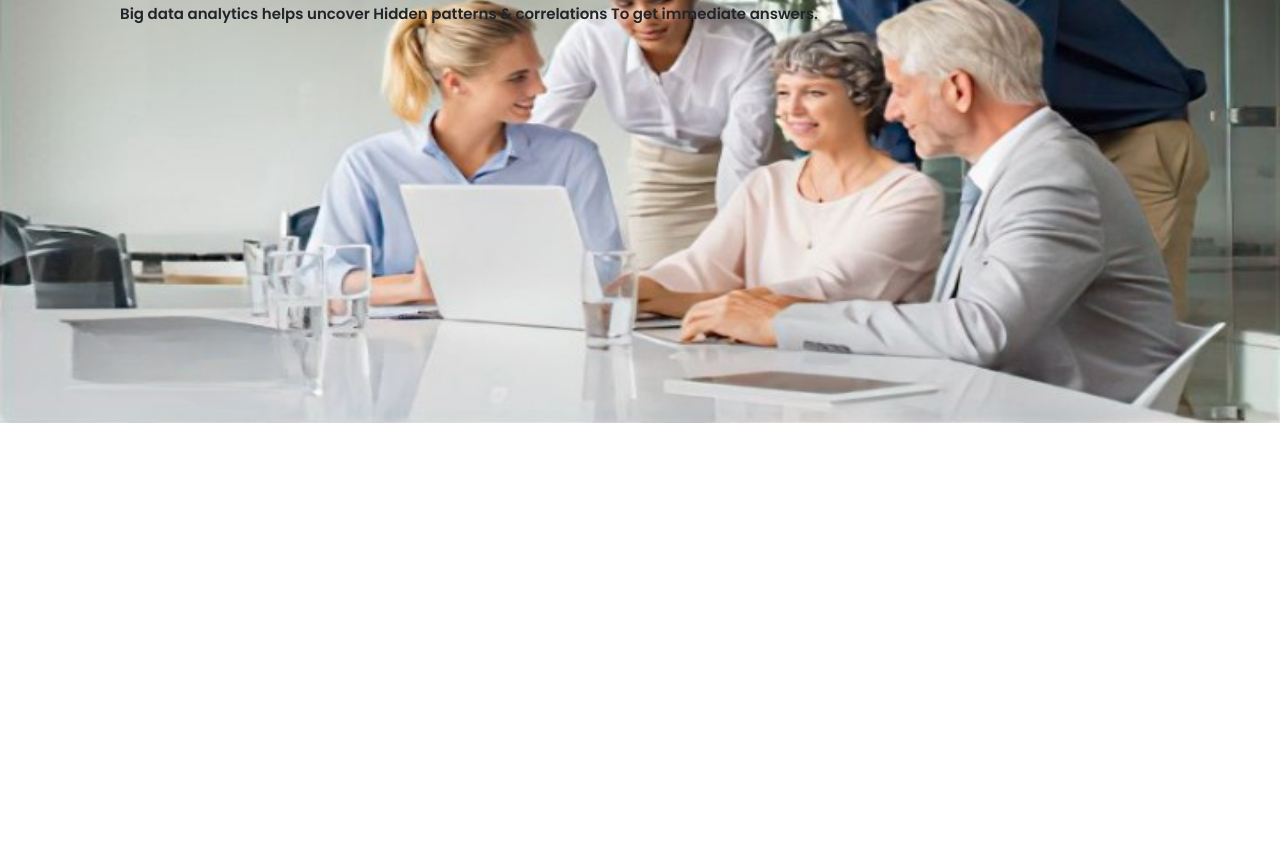
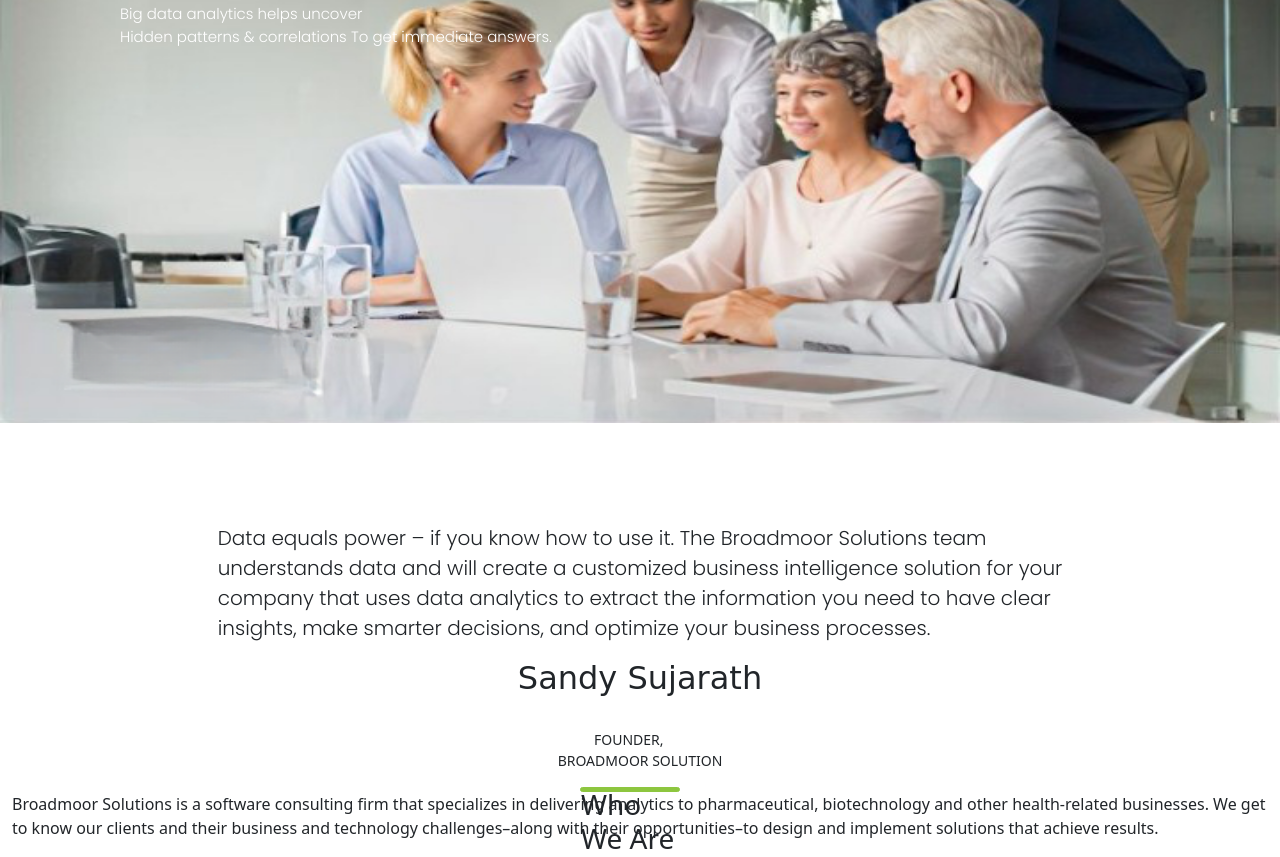
Before and after one commit to Peush-Kumar/Broadmoorsolution, a plain HTML site: page Index.html in a window 1280 px wide. Shown: the part 359-1216 px from the top of the page. Before the commit the page ends 800 px from the top, so only its background shows below. Drawn offline with nearby package versions, Linux system fonts and the light colour scheme; a web font is replaced by a local one.

Commit message:
updated at evening time

```diff
--- a/CSS/Index.css
+++ b/CSS/Index.css
@@ -17,17 +17,20 @@
     font-weight: 600;
     margin-right: 50px;
 }
-#People{
+#Main-Contact-Section{
+    padding: 00px;
+}
+#Section-1{
     width: 100%;
     height: 90vh;
-    padding: 00px;
     position: relative;
 }
-#People>img{
+#Section-1>img{
     width: 100%;
     height: 100%;
+
 }
-#People>h2{
+#Section-1>h2{
     font-family: 'Oswald', sans-serif;
     position: absolute;
     top: 150px;
@@ -36,10 +39,56 @@
     color: white;
     text-transform: capitalize;
 }
-#People>p{
+#Section-1>#Paragraph-1{
     font-family: 'Poppins', sans-serif;
     font-size: 15px;
     position: absolute;
     top: 300px ;
     left: 120px;
+    color: white;
+    font-weight: 400;
 }
+#Section-2{
+    display: flex;
+    flex-direction: column;
+    align-items: center;
+    justify-content: center;
+    margin-top: 100px;
+}
+#Section-2>p{
+    font-family: 'Poppins', sans-serif;
+    font-size: 20px;
+    font-weight: 300;
+    color: 252634;
+}
+#Section-2-part-1{
+    font-family: 'Dawning of a New Day', cursive;
+    font-size: 25.2px;
+    color: 252634;
+}
+#Section-2-part-2{
+    font-size: 14px;
+    text-transform: uppercase;
+}
+#Mission-Section{
+    display: flex;
+    flex-direction: column;
+    align-items: center;
+    justify-content: center;
+}
+#Color{
+    background-color: #8DC63F;;
+    height: 5px;
+    width: 100px;
+    border: 1px solid #8DC63F;
+    border-radius: 10px;
+}
+#Mission-Section-1{
+    display: flex;
+    flex-direction: column;
+    align-items: center;
+
+}
+#Mission-Section-1>#Color{
+    margin-right: 20px;
+}
--- a/Index.html
+++ b/Index.html
@@ -14,7 +14,10 @@
     <link href="https://fonts.googleapis.com/css2?family=Oswald:wght@700&display=swap" rel="stylesheet">
     <link rel="preconnect" href="https://fonts.googleapis.com">
     <link rel="preconnect" href="https://fonts.gstatic.com" crossorigin>
-<link href="https://fonts.googleapis.com/css2?family=Poppins:wght@600&display=swap" rel="stylesheet">
+    <link href="https://fonts.googleapis.com/css2?family=Poppins:wght@300&display=swap" rel="stylesheet">
+    <link rel="preconnect" href="https://fonts.googleapis.com">
+    <link rel="preconnect" href="https://fonts.gstatic.com" crossorigin>
+    <link href="https://fonts.googleapis.com/css2?family=Dawning+of+a+New+Day&display=swap" rel="stylesheet">
 </head>
 
 <body>
@@ -25,8 +28,9 @@
             <!-- Navbar Starts -->
             <nav class="navbar navbar-expand-lg navbar-custom bg-light" id="Navbar">
                 <img src="./Images/Logo.webp" alt="" id="Logo">
-                <button class="navbar-toggler" type="button" data-bs-toggle="collapse" data-bs-target="#navbarNavDropdown"
-                    aria-controls="navbarNavDropdown" aria-expanded="false" aria-label="Toggle navigation">
+                <button class="navbar-toggler" type="button" data-bs-toggle="collapse"
+                    data-bs-target="#navbarNavDropdown" aria-controls="navbarNavDropdown" aria-expanded="false"
+                    aria-label="Toggle navigation">
                     <span class="navbar-toggler-icon"></span>
                 </button>
                 <div class="collapse navbar-collapse" id="Links">
@@ -35,24 +39,27 @@
                             <a class="nav-link" href="./Index.html">Home</a>
                         </li>
                         <li class="nav-item dropdown" data-bs-hover="dropdown">
-                            <a class="nav-link dropdown-toggle" href="#" id="aboutDropdown"
-                                data-bs-toggle="dropdown" aria-haspopup="true" aria-expanded="false">
+                            <a class="nav-link dropdown-toggle" href="#" id="aboutDropdown" data-bs-toggle="dropdown"
+                                aria-haspopup="true" aria-expanded="false">
                                 About Broadmoor
                             </a>
                             <div class="dropdown-menu" aria-labelledby="aboutDropdown">
-                                <a class="dropdown-item" href="./pages/About Broadmoor/company overview.html">company Overview</a>
-                                <a class="dropdown-item" href="./pages/About Broadmoor/How We Operate.html">How We Operate</a>
+                                <a class="dropdown-item" href="./pages/About Broadmoor/company overview.html">company
+                                    Overview</a>
+                                <a class="dropdown-item" href="./pages/About Broadmoor/How We Operate.html">How We
+                                    Operate</a>
                                 <a class="dropdown-item" href="./pages/About Broadmoor/Out Team.html">Our Team</a>
                                 <a class="dropdown-item" href="./pages/About Broadmoor/Our Values.html">Our Values</a>
-                                <a class="dropdown-item" href="./pages/About Broadmoor/Broadmoor Approach.html">Broadmoor Approach</a>
+                                <a class="dropdown-item"
+                                    href="./pages/About Broadmoor/Broadmoor Approach.html">Broadmoor Approach</a>
                             </div>
                         </li>
                         <li class="nav-item">
                             <a class="nav-link" href="./pages/Clients and partners.html">Clients and Partners</a>
                         </li>
                         <li class="nav-item dropdown" data-bs-hover="dropdown">
-                            <a class="nav-link dropdown-toggle" href="#" id="careersDropdown"
-                                data-bs-toggle="dropdown" aria-haspopup="true" aria-expanded="false">
+                            <a class="nav-link dropdown-toggle" href="#" id="careersDropdown" data-bs-toggle="dropdown"
+                                aria-haspopup="true" aria-expanded="false">
                                 Careers
                             </a>
                             <div class="dropdown-menu" aria-labelledby="careersDropdown">
@@ -75,11 +82,53 @@
 
 
             <!-- Main Contact Section Starts -->
-            <div id="People">
+            <div id="Main-Contact-Section">
+                <div id="Section-1">
                     <img src="./Images/5 People.jpg" alt="">
+
                     <h2>we change the way <br> people experience data</h2>
-                <p>Big data analytics helps uncover
-                    Hidden patterns & correlations To get immediate answers.</p>
+
+                    <p id="Paragraph-1">Big data analytics helps uncover <br>
+                        Hidden patterns & correlations To get immediate answers.
+                    </p>
+                </div>
+                <div id="Section-2">
+                    <p><b>
+                            Data equals power – if you know how to use it. The Broadmoor Solutions team <br> understands
+                            data and
+                            will create a customized business intelligence solution for your <br> company that uses data
+                            analytics to extract the information you need to have clear <br> insights, make smarter
+                            decisions,
+                            and optimize your business processes.
+                        </b></p>
+                    <div id="Section-2-part-1">
+                        <h2>Sandy Sujarath</h2>
+                    </div>
+                    <br>
+                    <div id="Section-2-part-2">
+                        <p> &nbsp; &nbsp; &nbsp; &nbsp; &nbsp; Founder,<br>Broadmoor Solution </p>
+
+                    </div>
+                </div>
+            </div>
+            <!-- Main Content Section Ends -->
+
+
+
+            <!-- Mission Section -->
+            <div id="Mission-Section">
+
+                <div id="Mission-Section-1">
+                    <div id="Color"> <h3>Who We Are</h3></div>
+
+                    <div id="Paragraph-2">
+                        <p>Broadmoor Solutions is a software consulting firm that specializes in delivering analytics to
+                            pharmaceutical, biotechnology and other health-related businesses. We get to know our
+                            clients and their business and technology challenges–along with their opportunities–to
+                            design and implement solutions that achieve results.</p>
+                    </div>
+
+                </div>
             </div>
         </div>
     </div>
```
Lines whose indentation alone changed are shown as unchanged.
